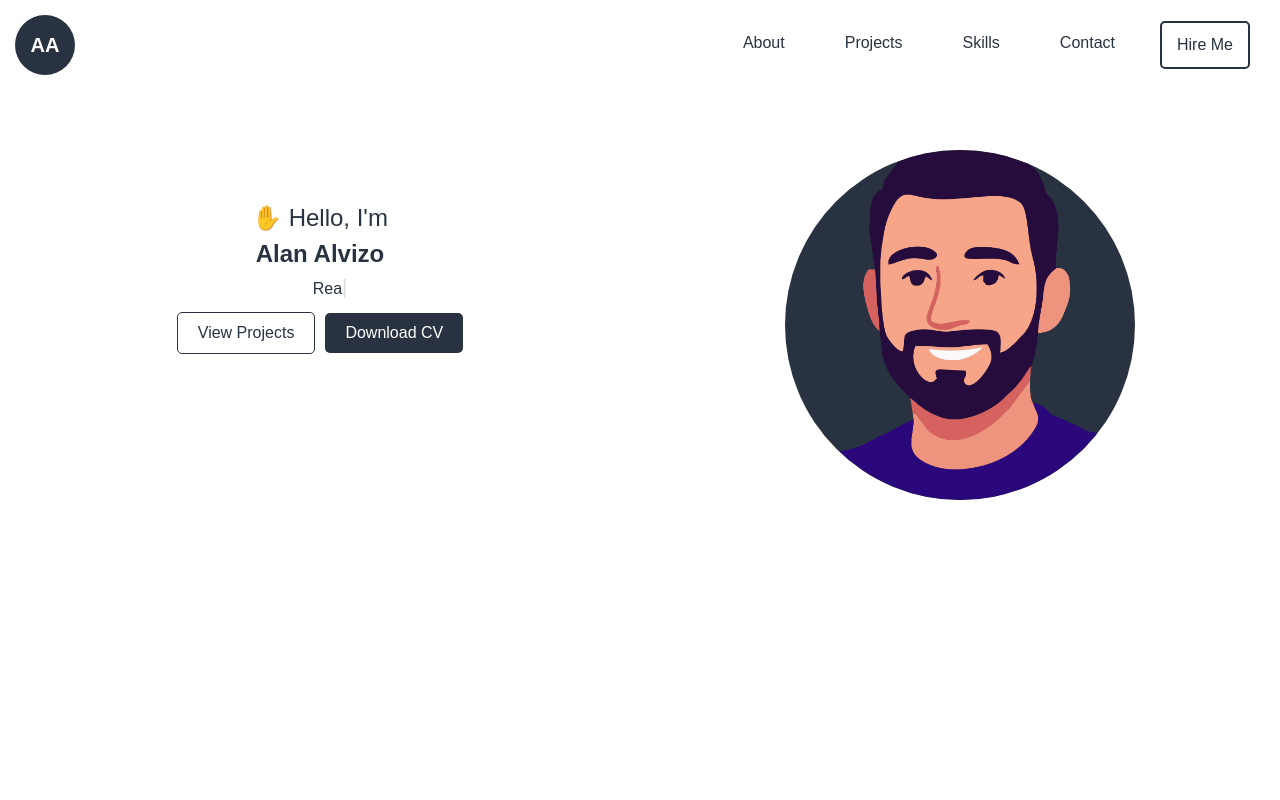
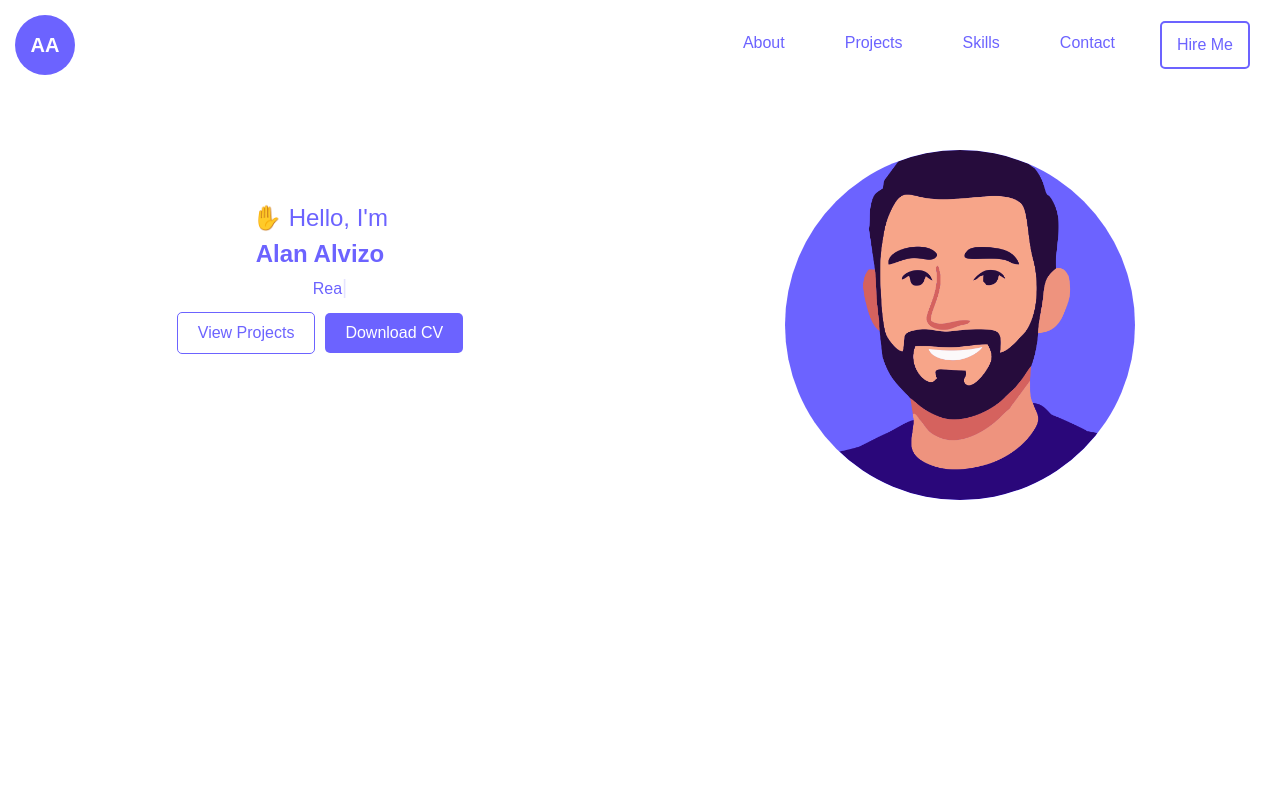
Before and after one commit to aalvizo2/portafolioDefinitivo, a Next.js app: page / in a window 1280 px wide. Shown: the top 800 px of the page. Built offline with nearby package versions, Linux system fonts and the light colour scheme.

Commit message:
errores resueltos

```diff
--- a/package.json
+++ b/package.json
@@ -13,6 +13,7 @@
     "next": "15.5.3",
     "react": "19.1.0",
     "react-dom": "19.1.0",
+    "react-icons": "^5.5.0",
     "typed.js": "^2.1.0"
   },
   "devDependencies": {
--- a/src/app/globals.css
+++ b/src/app/globals.css
@@ -3,8 +3,8 @@
 :root {
   --background: #ffffff;
   --foreground: #171717;
-  /* --color-primario: #6C63FF;*/
-  --color-primario: #293241;
+  --color-primario: #6C63FF;
+  /* --color-primario: #293241; */
 }
 
 
```
Also changed, not shown: 1 other file (tests, documents, lock files or other folders).
